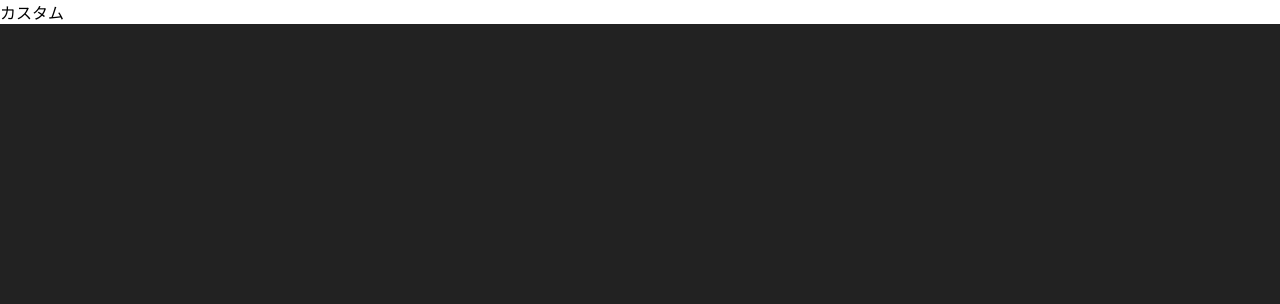
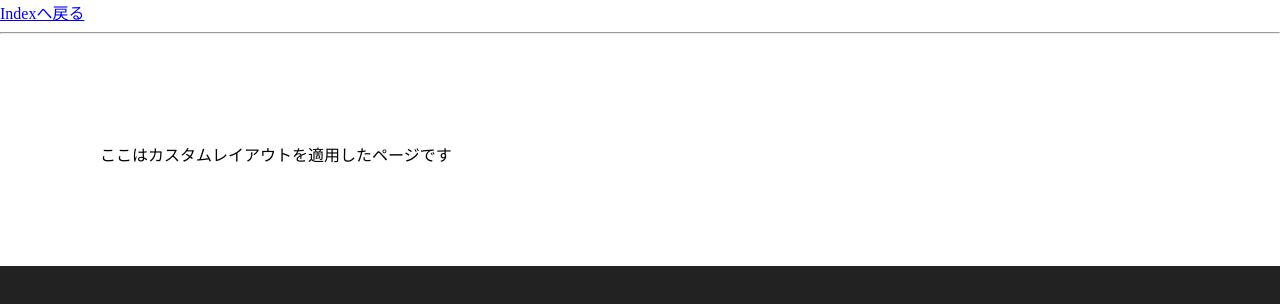
Before and after one commit to cyokodog/next3-example, a Nuxt app: page /custom in a window 1280 px wide. Shown: the top 304 px of the page. Built offline with nearby package versions, Linux system fonts and the light colour scheme.

Commit message:
custom layout を有効化

```diff
--- a/layouts/custom-layout.vue
+++ b/layouts/custom.vue
@@ -1,6 +1,8 @@
 <template>
   <div class="wrapper">
-    カスタム
+    <NuxtLink to="/">Indexへ戻る</NuxtLink>
+    <hr/>
+    <slot />
   </div>
 </template>
 
--- a/pages/custom.vue
+++ b/pages/custom.vue
@@ -1,14 +1,19 @@
 <template>
-  <div>
-    ここは次の処置で、カスタムレイアウトを適用したページです
+  <div class="customPage">
+    ここはカスタムレイアウトを適用したページです
   </div>
 </template>
 
 <script setup>
 definePageMeta({
-  layout: 'custom-layout'
+  layout: 'custom'
 });
 </script>
 
+
 <style scoped>
+  .customPage{
+    padding:100px;
+    background-color: white;;
+  }
 </style>
```
